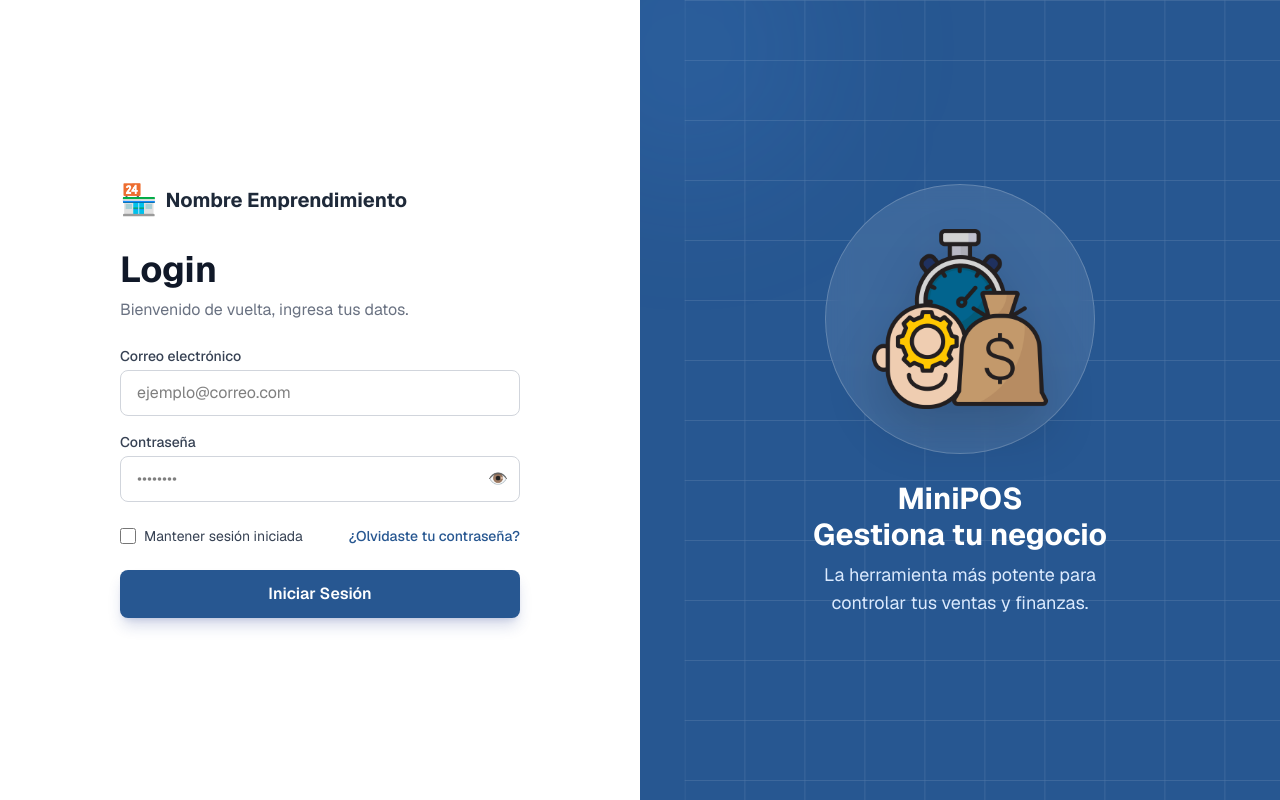
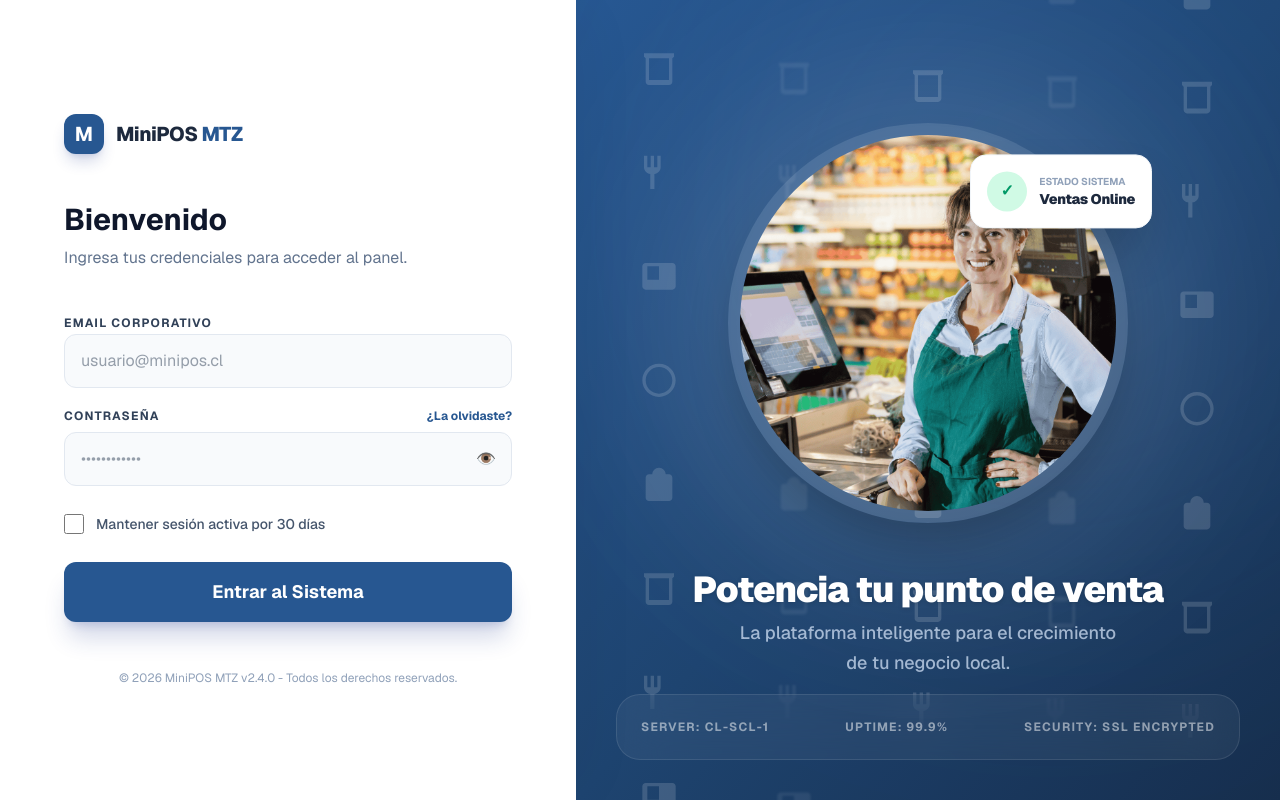
Before and after one commit to Matias-Rios27/minipos-primerproyecto, a Next.js app: page /login in a window 1280 px wide. Built offline with nearby package versions, Linux system fonts and the light colour scheme.

Commit message:
add new pages

```diff
--- a/app/login/page.tsx
+++ b/app/login/page.tsx
@@ -2,198 +2,274 @@
 
 import { useState } from "react";
 import { useRouter } from "next/navigation";
-import { motion } from "framer-motion";
+import { motion, AnimatePresence } from "framer-motion";
 import Image from "next/image";
 
 export default function LoginPage() {
   const router = useRouter();
-  const [email, setEmail] = useState("");
-  const [password, setPassword] = useState("");
-  const [remember, setRemember] = useState(false);
+  const [loading, setLoading] = useState(false);
   const [showPassword, setShowPassword] = useState(false);
-  const [loading, setLoading] = useState(false);
-  const [error, setError] = useState("");
 
   const handleSubmit = (e: React.FormEvent) => {
     e.preventDefault();
-    setError("");
-
-    if (!email || !password) {
-      setError("Completa todos los campos");
-      return;
-    }
     setLoading(true);
-    router.push("/Main");
-    setTimeout(() => setLoading(false), 1500);
-
+    // Simulación de carga realista
+    setTimeout(() => {
+      router.push("/main");
+    }, 1200);
   };
 
   return (
-    <div className="min-h-screen flex font-sans overflow-hidden">
-      {/* Lado Izquierdo - Formulario con entrada suave */}
-      <motion.div
-        initial={{ opacity: 0, x: -40 }}
-        animate={{ opacity: 1, x: 0 }}
-        transition={{ duration: 0.8, ease: "easeOut" }}
-        className="w-full lg:w-1/2 bg-white flex items-center justify-center p-8 z-10"
-      >
-        <form onSubmit={handleSubmit} className="w-full max-w-[400px] space-y-6">
-
-          <div className="flex items-center gap-2 mb-8">
-            <span className="text-3xl">🏪</span>
-            <h1 className="text-xl font-bold text-gray-800">Nombre Emprendimiento</h1>
+    <div className="min-h-screen flex bg-slate-50 font-sans selection:bg-blue-100">
+      {/* LADO IZQUIERDO: FORMULARIO MINIMALISTA */}
+      <div className="w-full lg:w-[45%] flex items-center justify-center p-8 bg-white shadow-[20px_0_60px_-15px_rgba(0,0,0,0.05)] z-20">
+        <motion.div
+          initial={{ opacity: 0, y: 20 }}
+          animate={{ opacity: 1, y: 0 }}
+          className="w-full max-w-md"
+        >
+          {/* Logo y Branding */}
+          <div className="flex items-center gap-3 mb-12">
+            <div className="w-10 h-10 bg-[#275791] rounded-xl flex items-center justify-center shadow-lg shadow-blue-900/20">
+              <span className="text-white text-xl font-bold">M</span>
+            </div>
+            <h1 className="text-xl font-extrabold text-slate-800 tracking-tight">
+              MiniPOS <span className="text-[#275791]">MTZ</span>
+            </h1>
           </div>
 
-          <motion.div
-            initial={{ opacity: 0, y: 20 }}
-            animate={{ opacity: 1, y: 0 }}
-            transition={{ delay: 0.2 }}
-            className="space-y-2"
-          >
-            <h2 className="text-4xl font-bold text-gray-900">Login</h2>
-            <p className="text-gray-500">Bienvenido de vuelta, ingresa tus datos.</p>
-          </motion.div>
+          <div className="mb-10">
+            <h2 className="text-3xl font-bold text-slate-900 mb-2">
+              Bienvenido
+            </h2>
+            <p className="text-slate-500">
+              Ingresa tus credenciales para acceder al panel.
+            </p>
+          </div>
 
-          {error && (
-            <motion.div
-              initial={{ scale: 0.9, opacity: 0 }}
-              animate={{ scale: 1, opacity: 1 }}
-              className="bg-red-50 text-red-600 p-3 rounded-md text-sm border border-red-200"
-            >
-              {error}
-            </motion.div>
-          )}
-
-          <div className="space-y-4">
-            <div className="space-y-1">
-              <label className="block text-sm font-medium text-gray-700">Correo electrónico</label>
+          <form onSubmit={handleSubmit} className="space-y-5">
+            <div className="space-y-2">
+              <label className="text-xs font-bold text-slate-700 uppercase tracking-widest">
+                Email Corporativo
+              </label>
               <input
                 type="email"
-                placeholder="ejemplo@correo.com"
-                value={email}
-                onChange={(e) => setEmail(e.target.value)}
-                className="w-full border border-gray-300 text-black rounded-lg px-4 py-2.5 focus:ring-2 focus:ring-[#275791] outline-none transition-all"
+                placeholder="usuario@minipos.cl"
+                className="w-full bg-slate-50 border border-slate-200 rounded-xl px-4 py-3.5 focus:bg-white focus:ring-4 focus:ring-blue-50 focus:border-[#275791] outline-none transition-all text-slate-700"
                 required
               />
             </div>
 
-            <div className="space-y-1">
-              <label className="block text-sm font-medium text-gray-700">Contraseña</label>
+            <div className="space-y-2">
+              <div className="flex justify-between items-center">
+                <label className="text-xs font-bold text-slate-700 uppercase tracking-widest">
+                  Contraseña
+                </label>
+                <button
+                  type="button"
+                  className="text-xs font-bold text-[#275791] hover:underline"
+                >
+                  ¿La olvidaste?
+                </button>
+              </div>
               <div className="relative">
                 <input
                   type={showPassword ? "text" : "password"}
-                  placeholder="••••••••"
-                  value={password}
-                  onChange={(e) => setPassword(e.target.value)}
-                  className="w-full text-black border border-gray-300 rounded-lg px-4 py-2.5 focus:ring-2 focus:ring-[#275791] outline-none transition-all"
+                  placeholder="••••••••••••"
+                  className="w-full bg-slate-50 border border-slate-200 rounded-xl px-4 py-3.5 focus:bg-white focus:ring-4 focus:ring-blue-50 focus:border-[#275791] outline-none transition-all text-slate-700"
                   required
                 />
                 <button
                   type="button"
                   onClick={() => setShowPassword(!showPassword)}
-                  className="absolute right-3 top-1/2 -translate-y-1/2 text-gray-500 hover:text-gray-700"
+                  className="absolute right-4 top-1/2 -translate-y-1/2 text-slate-400 hover:text-slate-600 transition-colors"
                 >
                   {showPassword ? "🙈" : "👁️"}
                 </button>
               </div>
             </div>
-          </div>
 
-          <div className="flex items-center justify-between">
-            <label className="flex items-center text-gray-700 gap-2 text-sm cursor-pointer">
+            <div className="flex items-center gap-3 py-2">
               <input
                 type="checkbox"
-                checked={remember}
-                onChange={(e) => setRemember(e.target.checked)}
-                className="w-4 h-4 rounded border-gray-300 accent-[#275791]"
+                id="remember"
+                className="w-5 h-5 rounded-md border-slate-300 text-[#275791] focus:ring-[#275791] cursor-pointer"
               />
-              Mantener sesión iniciada
-            </label>
-            <a href="#" className="text-sm font-medium text-[#275791] hover:underline transition-all">
-              ¿Olvidaste tu contraseña?
-            </a>
+              <label
+                htmlFor="remember"
+                className="text-sm text-slate-600 font-medium cursor-pointer"
+              >
+                Mantener sesión activa por 30 días
+              </label>
+            </div>
+
+            <button
+              type="submit"
+              disabled={loading}
+              className="w-full bg-[#275791] hover:bg-[#1a3d66] text-white font-bold py-4 rounded-xl transition-all shadow-xl shadow-blue-900/20 active:scale-[0.98] disabled:opacity-70 flex items-center justify-center gap-3 text-lg"
+            >
+              {loading ? (
+                <>
+                  <div className="w-5 h-5 border-2 border-white/30 border-t-white rounded-full animate-spin" />
+                  Iniciando sesión...
+                </>
+              ) : (
+                "Entrar al Sistema"
+              )}
+            </button>
+          </form>
+
+          <p className="text-center mt-12 text-slate-400 text-xs">
+            © 2026 MiniPOS MTZ v2.4.0 - Todos los derechos reservados.
+          </p>
+        </motion.div>
+      </div>
+
+      {/* LADO DERECHO: PANEL VISUAL "REALISTA" */}
+      <div className="hidden lg:flex w-[55%] bg-[#275791] relative items-center justify-center overflow-hidden">
+        {/* FONDO TECNOLÓGICO (Malla de gradientes y ruido) */}
+        <div className="absolute inset-0 z-0">
+          {/* Gradiente base */}
+          <div className="absolute inset-0 bg-gradient-to-br from-[#275791] via-[#1e4470] to-[#162e4d]" />
+          {/* Animación de "Luces" de fondo */}
+          <motion.div
+            animate={{
+              scale: [1, 1.2, 1],
+              opacity: [0.3, 0.5, 0.3],
+            }}
+            transition={{ duration: 10, repeat: Infinity }}
+            className="absolute top-[-10%] right-[-10%] w-[600px] h-[600px] bg-blue-400/20 rounded-full blur-[120px]"
+          />
+          {/* PRODUCTOS */}
+          Para que el fondo sea realmente dinámico y variado, vamos a crear una
+          matriz de productos diversos (comida, bebidas, electrónica, hogar)
+          utilizando diferentes vectores. Para lograr el efecto infinito sin que
+          los productos se queden "flotando", utilizaremos la técnica de clonado
+          de lista. El contenedor se moverá verticalmente y, al ser una lista
+          doble, el usuario nunca verá el corte. Aquí tienes el código
+          actualizado con variedad de productos: TypeScript
+          {/* PANEL DE PRODUCTOS VARIADOS - Movimiento Infinito Realista */}
+          <div className="absolute inset-0 opacity-15 pointer-events-none flex justify-around px-4">
+            {[...Array(5)].map((_, colIndex) => {
+              // Definimos un set de diferentes iconos para cada columna
+              const icons = [
+                <path
+                  key="1"
+                  d="M18 6h-2c0-2.21-1.79-4-4-4S8 3.79 8 6H6c-1.1 0-2 .9-2 2v12c0 1.1.9 2 2 2h12c1.1 0 2-.9 2-2V8c0-1.1-.9-2-2-2z"
+                />, // Bolsa
+                <path
+                  key="2"
+                  d="M21 5V3H3v2l1 1v14c0 1.1.9 2 2 2h12c1.1 0 2-.9 2-2V6l1-1zM6 19V6h12v13H6z"
+                />, // Bebida
+                <path
+                  key="3"
+                  d="M11 9H9V2H7v7H5V2H3v7c0 2.12 1.66 3.84 3.75 3.97V22h2.5v-9.03C11.34 12.84 13 11.12 13 9V2h-2v7z"
+                />, // Cubiertos
+                <path
+                  key="4"
+                  d="M20 4H4c-1.1 0-2 .9-2 2v12c0 1.1.9 2 2 2h16c1.1 0 2-.9 2-2V6c0-1.1-.9-2-2-2zm-8 10H5V6h7v8z"
+                />, // Pantalla/TV
+                <path
+                  key="5"
+                  d="M12 2C6.48 2 2 6.48 2 12s4.48 10 10 10 10-4.48 10-10S17.52 2 12 2zm0 18c-4.41 0-8-3.59-8-8s3.59-8 8-8 8 3.59 8 8-3.59 8-8 8z"
+                />, // Fruta/Círculo
+              ];
+
+              return (
+                <motion.div
+                  key={colIndex}
+                  initial={{ y: 0 }}
+                  animate={{ y: "-50%" }} // El truco del 50% para el loop infinito
+                  transition={{
+                    duration: 25 + colIndex * 3, // Diferentes velocidades por columna
+                    repeat: Infinity,
+                    ease: "linear",
+                  }}
+                  className="flex flex-col gap-16 py-8"
+                >
+                  {/* Duplicamos la lista de iconos para que no haya saltos visuales */}
+                  {[...Array(20)].map((_, i) => (
+                    <div
+                      key={i}
+                      className="text-white"
+                      style={{
+                        filter: `blur(${colIndex % 2 !== 0 ? "1px" : "0px"})`,
+                        opacity: colIndex % 2 !== 0 ? 0.5 : 1,
+                      }}
+                    >
+                      <svg
+                        width="40"
+                        height="40"
+                        viewBox="0 0 24 24"
+                        fill="currentColor"
+                      >
+                        {icons[i % icons.length]}
+                      </svg>
+                    </div>
+                  ))}
+                </motion.div>
+              );
+            })}
           </div>
+        </div>
 
-          {/* ANIMACIONES */}
+        {/* CONTENIDO CENTRAL */}
+        <div className="relative z-10 text-center">
+          <motion.div
+            initial={{ opacity: 0, scale: 0.8 }}
+            animate={{ opacity: 1, scale: 1 }}
+            transition={{ type: "spring", damping: 20 }}
+            className="relative inline-block"
+          >
+            {/* Glow detrás de la cajera */}
+            <div className="absolute inset-0 bg-white/20 blur-[100px] rounded-full scale-110" />
 
-          <motion.button
-            whileHover={{ scale: 1.01 }}
-            whileTap={{ scale: 0.98 }}
-            type="submit"
-            disabled={loading}
-            className="w-full bg-[#275791] hover:bg-[#1e4470] text-white font-semibold py-3 rounded-lg transition-colors shadow-lg shadow-blue-900/20 disabled:opacity-70"
-          >
-            {loading ? "Cargando..." : "Iniciar Sesión"}
-          </motion.button>
-        </form>
-      </motion.div>
+            {/* Imagen en Círculo Perfecto */}
+            <div className="w-[400px] h-[400px] rounded-full overflow-hidden border-[12px] border-white/10 shadow-2xl relative">
+              <Image
+                src="/images/Cajera.png"
+                alt="POS Specialist"
+                fill
+                className="object-cover scale-110" // Escala un poco para que no se vean bordes
+              />
+            </div>
 
-      {/* Lado Derecho - Panel con Fondo Animado e Imagen con Pop */}
-      <div className="hidden lg:flex w-1/2 bg-[#275791] items-center justify-center relative overflow-hidden">
-
-        {/* CUADROS DE FONDO - Animación de movimiento infinito */}
-        <motion.div
-          animate={{
-            x: [ 0, 60],
-          }}
-          transition={{
-            duration: 2,
-            repeat: Infinity,
-            ease: "linear"
-          }}
-          className="absolute inset-0 opacity-20"
-          style={{ width: '120%', height: '120%' }}
-        >
-          <svg width="100%" height="100%">
-            <pattern id="grid" width="60" height="60" patternUnits="userSpaceOnUse">
-              <path d="M 60 0 L 0 0 0 60" fill="none" stroke="white" strokeWidth="1"/>
-            </pattern>
-            <rect width="100%" height="100%" fill="url(#grid)" />
-          </svg>
-        </motion.div>
-
-        <div className="text-center z-10">
-          {/* IMAGEN PRINCIPAL */}
-          <motion.div
-            initial={{ scale: 0, opacity: 0 }}
-            animate={{ scale: 1, opacity: 1 }}
-            transition={{
-              type: "spring",
-              stiffness: 120,
-              damping: 12,
-              delay: 0.5
-            }}
-            className="bg-white/10 p-11 rounded-full backdrop-blur-md mb-5 inline-block border border-white/20"
-          >
-             <Image
-                alt="Imagen Principal"
-                src="/images/Icono-login.png"
-                width={180}
-                height={180}
-                priority
-                className="drop-shadow-2xl"
-             />
+            {/* Badge flotante realista */}
+            <motion.div
+              animate={{ y: [0, -10, 0] }}
+              transition={{ duration: 4, repeat: Infinity, ease: "easeInOut" }}
+              className="absolute -right-6 top-10 bg-white p-4 rounded-2xl shadow-2xl border border-slate-100 flex items-center gap-3"
+            >
+              <div className="w-10 h-10 bg-emerald-100 text-emerald-600 rounded-full flex items-center justify-center font-bold">
+                ✓
+              </div>
+              <div className="text-left">
+                <p className="text-[10px] text-slate-400 font-bold uppercase">
+                  Estado Sistema
+                </p>
+                <p className="text-sm font-black text-slate-800 tracking-tight">
+                  Ventas Online
+                </p>
+              </div>
+            </motion.div>
           </motion.div>
 
-          <motion.div
-            initial={{ opacity: 0, y: 20 }}
-            animate={{ opacity: 1, y: 0 }}
-            transition={{ delay: 0.8 }}
-          >
-            <h2 className="text-white text-3xl font-bold">MiniPOS</h2>
-            <h2 className="text-white text-3xl font-bold">Gestiona tu negocio</h2>
-            <p className="text-blue-100 mt-2 max-w-xs mx-auto text-lg">
-              La herramienta más potente para controlar tus ventas y finanzas.
+          <div className="mt-10 space-y-2">
+            <h3 className="text-white text-4xl font-black tracking-tight drop-shadow-sm">
+              Potencia tu punto de venta
+            </h3>
+            <p className="text-blue-100/70 text-lg max-w-sm mx-auto font-medium leading-relaxed">
+              La plataforma inteligente para el crecimiento de tu negocio local.
             </p>
-          </motion.div>
+          </div>
         </div>
 
-        {/* Círculos decorativos */}
-        <motion.div
-          animate={{ scale: [1, 1.2, 1] }}
-          transition={{ duration: 8, repeat: Infinity }}
-          className="absolute -top-20 -left-20 w-64 h-64 bg-blue-400/10 rounded-full blur-3xl"
-        />
+        {/* Decoración de borde inferior (Efecto cristal) */}
+        <div className="absolute bottom-10 left-10 right-10 p-6 bg-white/5 backdrop-blur-xl rounded-3xl border border-white/10 flex justify-between items-center text-white/50 text-xs font-bold uppercase tracking-widest">
+          <span>Server: CL-SCL-1</span>
+          <span>Uptime: 99.9%</span>
+          <span>Security: SSL Encrypted</span>
+        </div>
       </div>
     </div>
   );
```
Also changed, not shown: public/images/Cajera.png (added), public/images/Icono.jpg (added).
